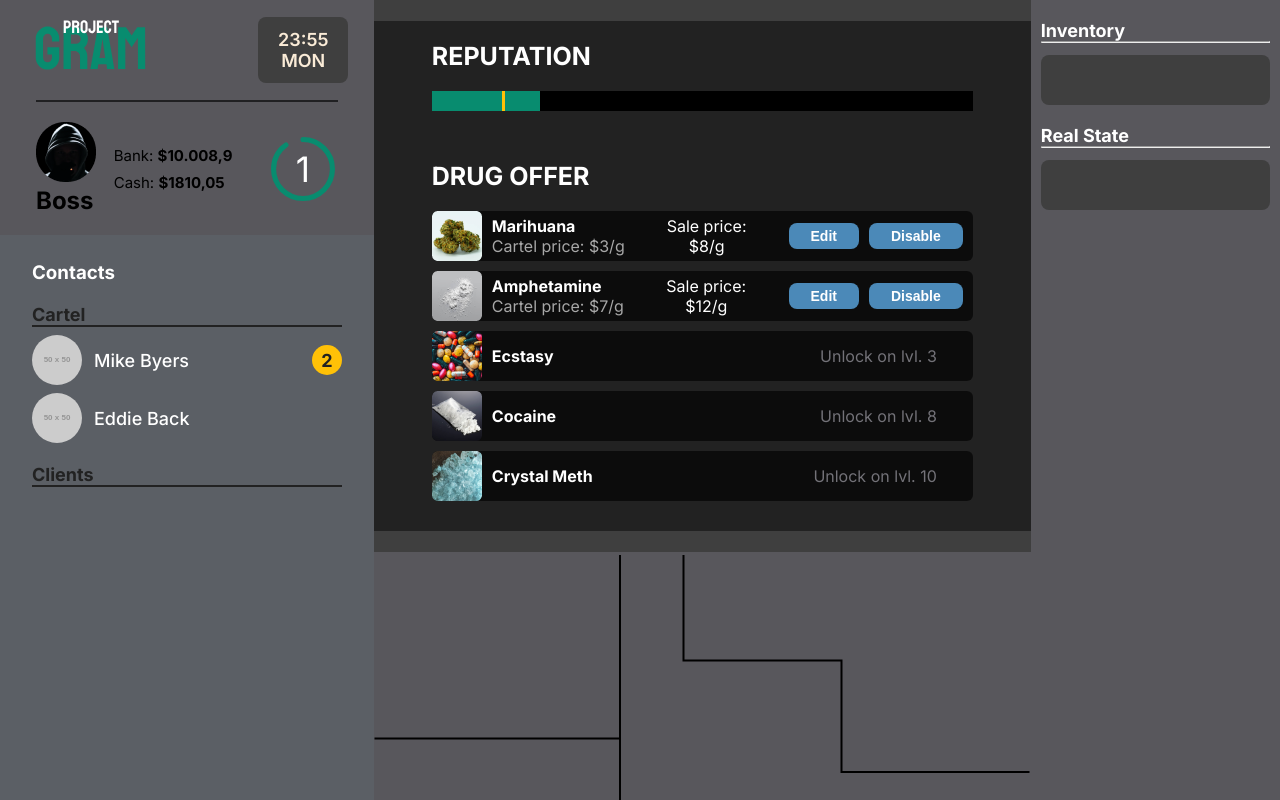
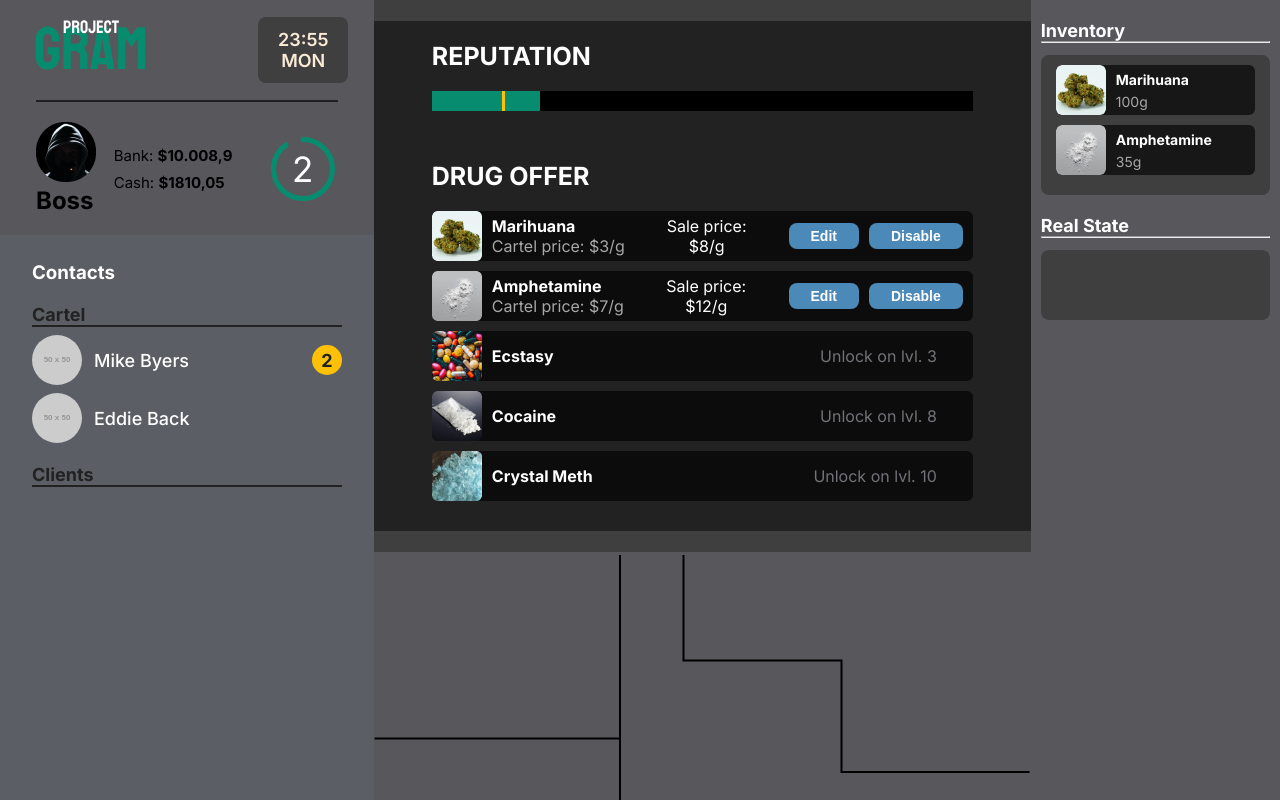
Before and after one commit to TazzoDev/Project-GRAM, a React (Vite) app: page / in a window 1280 px wide. Shown: the top 800 px of the page. Built offline with nearby package versions, Linux system fonts and the light colour scheme.

Commit message:
added inventory

```diff
--- a/src/App.jsx
+++ b/src/App.jsx
@@ -18,7 +18,7 @@ function App() {
       cash: 1810.05
     },
     xp: {
-      level: 1,
+      level: 2,
       points: 90,
       nextLevelPoints: 100
     },
@@ -63,7 +63,19 @@ function App() {
         disabled: false,
         unlockLevel: 10,
       },
+    ],
+    inventory: [
+      {
+        name: "Marihuana",
+        quantity: 100
+      },
+      {
+        name: "Amphetamine",
+        quantity: 35
+      }
+
     ]
+
 
   })
 
@@ -113,7 +125,7 @@ function Home({data, people}){
         chats={people}
       />
       <Outlet />
-      <RightSidebar />
+      <RightSidebar inventory={data.inventory}/>
     </main>
   )
 }
--- a/src/components/RightSidebar.jsx
+++ b/src/components/RightSidebar.jsx
@@ -1,11 +1,24 @@
-export default function RightSidebar(){
+export default function RightSidebar({inventory}){
+
+    console.log(inventory)
+
+    const inventoryElements = inventory.map((item, index) =>
+        <div className="inventory-item" key={index}>
+            <img src={`src/assets/images/drugs/${item.name}.png`}/>
+            <section className="inventory-item--info">
+                <b>{item.name}</b>
+                <p>{item.quantity}g</p>
+            </section>
+        </div>
+    )
+
     return (
         <div className="right-sidebar">
             <section className="inventory section">
                 <h4>Inventory</h4>
                 <hr />
                 <div className="inventory space">
-
+                    {inventoryElements}
                 </div>
             </section>
             <section className="real-state section">
--- a/src/styles.css
+++ b/src/styles.css
@@ -139,6 +139,7 @@ main {
     min-height: 50px;
     margin-top: 12px;
     border-radius: 8px;
+    padding: 10px 15px;
 }
 
 .rep-drugs{
@@ -251,12 +252,12 @@ main {
 .chat-container{
     display: flex;
     flex-direction: column;
+
 }
 
 .message{
     max-width: 70%;
     margin-bottom: 12px;
-    margin-top: 5px;
     padding: 12px;
     border-radius: 8px;
 }
@@ -305,3 +306,26 @@ a{
     justify-content: center;
     align-items: center;
 }
+
+.inventory-item{
+  display: flex;
+  background: rgba(0, 0, 0, 0.63);
+  border-radius: 6px;
+  align-items: center;
+  margin-bottom: 10px;
+}
+
+.inventory-item > img{
+    border-radius: 6px;
+    margin-right: 10px;
+}
+
+.inventory-item--info{
+    font-size: 14px;
+}
+
+
+.inventory-item--info > p{
+    color: #a7a7a7;
+    margin-top: 5px;
+}
```
